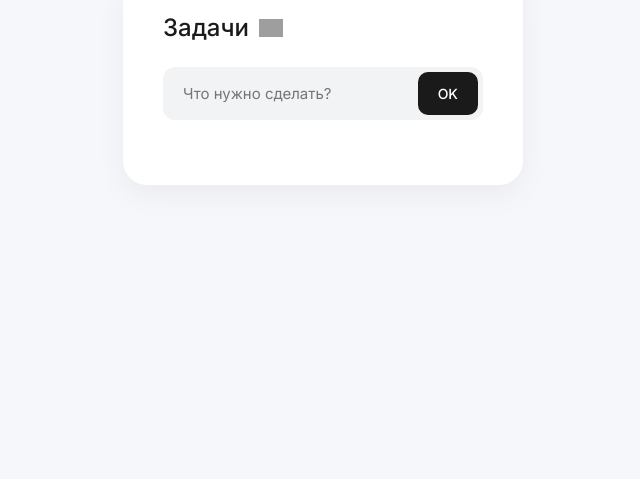
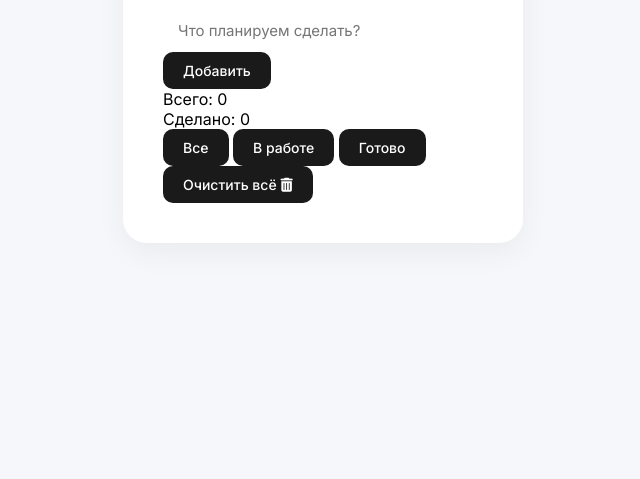
Before and after one commit to voronichAndrew/to-do-list, a plain HTML site: page index.html in a window 1280 px wide. Shown: the part 321-800 px from the top of the page, without its empty margins (317-957 px from the left). Drawn offline with Linux system fonts and the light colour scheme; grey boxes are pictures that could not be loaded.

Commit message:
Update index.html

```diff
--- a/index.html
+++ b/index.html
@@ -3,25 +3,48 @@
 <head>
     <meta charset="UTF-8">
     <meta name="viewport" content="width=device-width, initial-scale=1.0">
-    <title>Minimal To-Do List</title>
+    <title>Pro-Tasker | Мой Список Дел</title>
     <link rel="stylesheet" href="style.css">
+    <!-- Иконки для кнопок -->
+    <link rel="stylesheet" href="https://cdnjs.cloudflare.com/ajax/libs/font-awesome/6.0.0/css/all.min.css">
 </head>
 <body>
 
-<div class="todo-app">
-    <h2>
-        Задачи
-        <img src="https://cdn-icons-png.flaticon.com/512/2666/2666505.png" alt="icon">
-    </h2>
+<div class="container">
+    <div class="todo-app">
+        <header>
+            <div class="date-box">
+                <span id="current-date"></span>
+            </div>
+            <h2>Задачи <img src="https://cdn-icons-png.flaticon.com/512/4697/4697260.png" alt="icon"></h2>
+        </header>
 
-    <div class="row">
-        <input type="text" id="input-box" placeholder="Что нужно сделать?">
-        <button onclick="addTask()">OK</button>
+        <div class="input-row">
+            <input type="text" id="input-box" placeholder="Что планируем сделать?">
+            <button onclick="addTask()">Добавить</button>
+        </div>
+
+        <!-- Статистика -->
+        <div class="stats-container">
+            <div class="stat-item">Всего: <span id="total-count">0</span></div>
+            <div class="stat-item">Сделано: <span id="done-count">0</span></div>
+        </div>
+
+        <!-- Фильтры -->
+        <div class="filters">
+            <button class="filter-btn active" onclick="filterTasks('all')">Все</button>
+            <button class="filter-btn" onclick="filterTasks('active')">В работе</button>
+            <button class="filter-btn" onclick="filterTasks('completed')">Готово</button>
+        </div>
+
+        <ul id="list-container">
+            <!-- Задачи -->
+        </ul>
+
+        <div class="footer">
+            <button class="clear-all" onclick="clearAll()">Очистить всё <i class="fas fa-trash-alt"></i></button>
+        </div>
     </div>
-
-    <ul id="list-container">
-        <!-- Место для задач -->
-    </ul>
 </div>
 
 <script src="script.js"></script>
```
